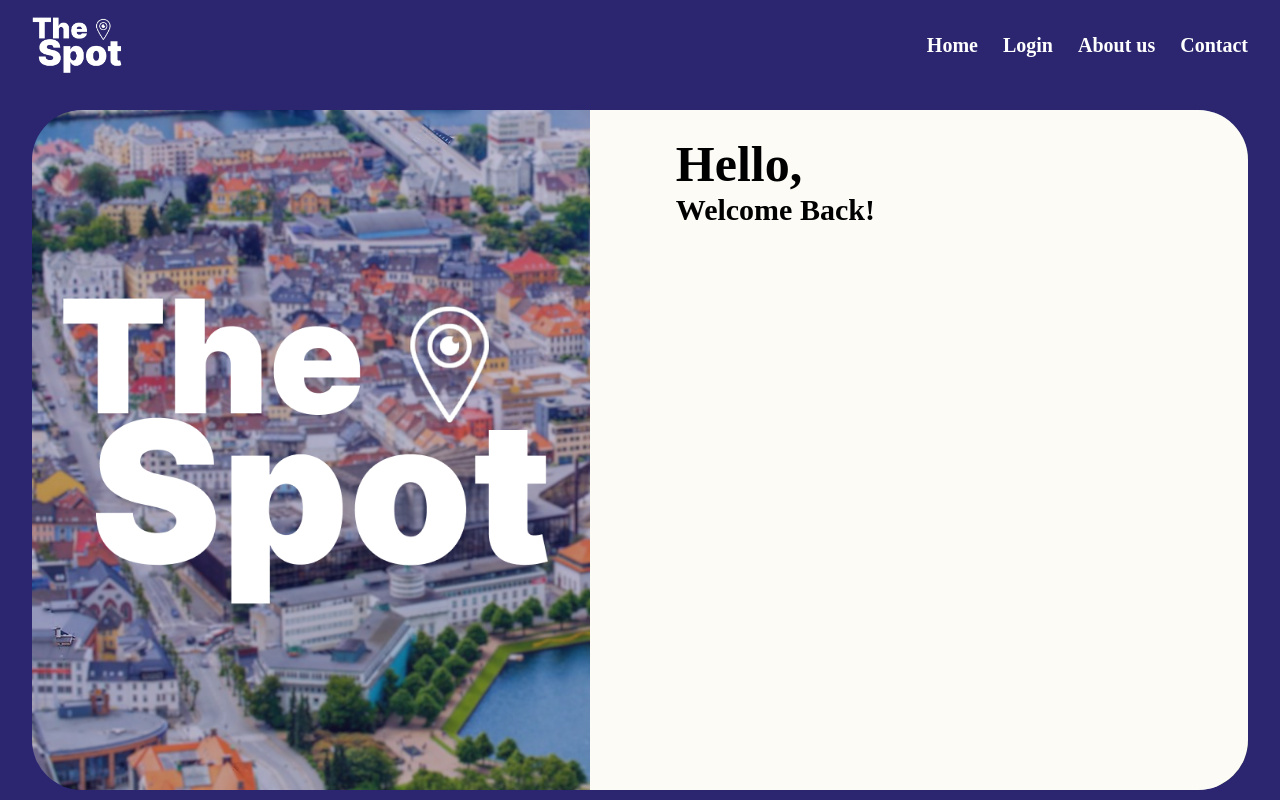
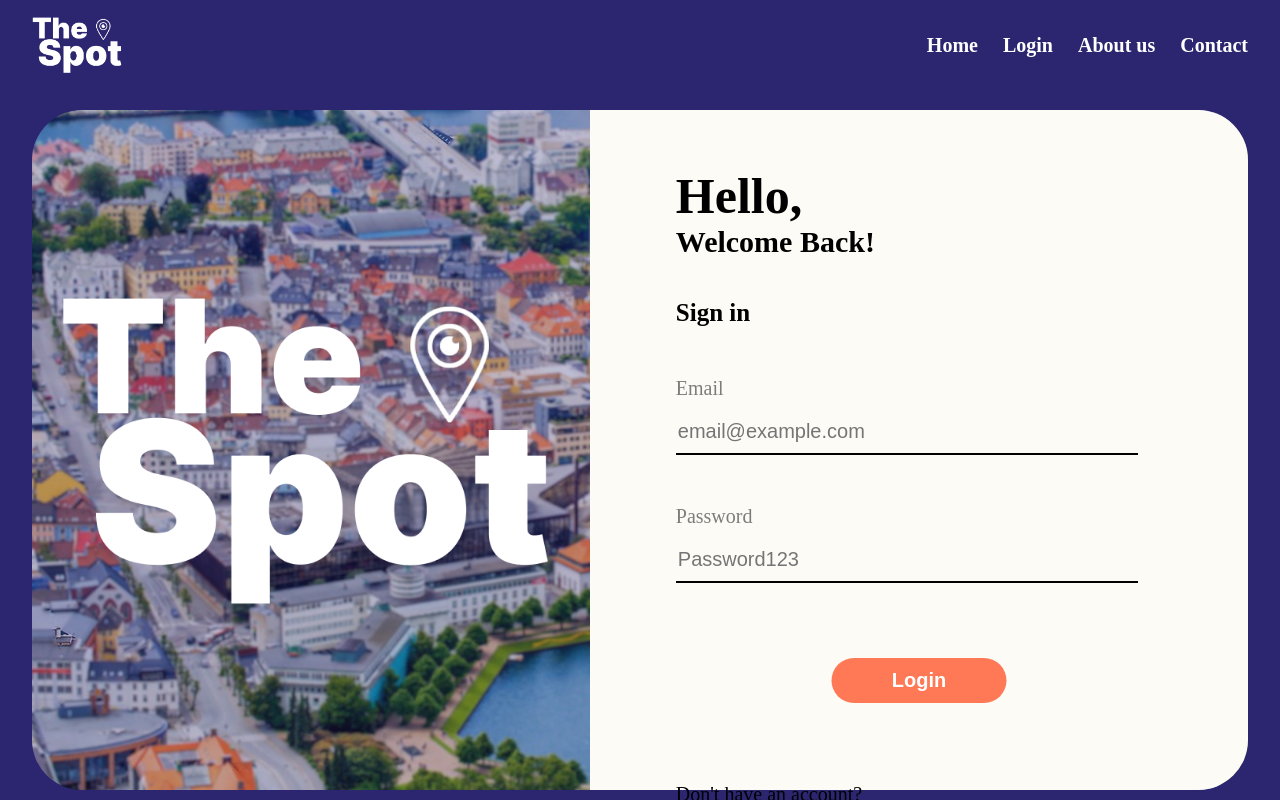
Before and after one commit to werivik/Agency2, a React (Vite) app: page /login in a window 1280 px wide. Built offline with nearby package versions, Linux system fonts and the light colour scheme.

Commit message:
login page
Bare basic kode, ingen firebase helt enda

```diff
--- a/src/pages/Login/Login.js
+++ b/src/pages/Login/Login.js
@@ -12,17 +12,33 @@ function Login() {
         <div className={styles.loginBorder}>
           <div className={styles.loginContent}>
             <div className={styles.loginLeft}>
-                            <img src={loginLogo} alt="The Spot Logo" className={styles.loginLogo}></img>
+              <img src={loginLogo} alt="The Spot Logo" className={styles.loginLogo} />
             </div>
             <div className={styles.loginRight}>
               <div className={styles.loginRightContent}>
                 <h2>Hello,</h2>
                 <h3>Welcome Back!</h3>
+                <form className={styles.loginForm}>
+                  <h3>Sign in</h3>
+                  <div className={styles.inputGroup}>
+                    <label htmlFor="email">Email</label>
+                    <input type="email" id="email" name="email" required placeholder='email@example.com' />
+                  </div>
+                  <div className={styles.inputGroup}>
+                    <label htmlFor="password">Password</label>
+                    <input type="password" id="password" name="password" required placeholder='Password123' />
+                  </div>
+                  <button type="submit" className={styles.loginButton}>Login</button>
+                </form>
+                <div className={styles.loginOptions}>
+                  <p>Don't have an account?</p>
+                  <Link to="/register" >Create Here</Link>
+                </div>
               </div>
             </div>
           </div>
           <div className={styles.loginImageBlur}>
-                        <img src={bannerImage} alt="Bergen Sentrum" className={styles.backgroundImage} ></img>
+            <img src={bannerImage} alt="Bergen Sentrum" className={styles.backgroundImage} />
           </div>
         </div>
       </section>
--- a/src/pages/Login/Login.module.css
+++ b/src/pages/Login/Login.module.css
@@ -80,11 +80,12 @@
     border-radius: 0px 50px 50px 0px;
     display: flex;
     justify-content: center;
+    align-items: center;
 }
 
 .loginRightContent {
     width: 80%;
-    height: 100%;
+    height: 90%;
 }
 
 .loginRightContent h2 {
@@ -98,3 +99,88 @@
     margin: 0;
     padding: 0;
 }
+
+.loginForm {
+    max-height: 475px;
+    width: 100%;
+    position: relative;
+    margin-top: 40px;
+}
+
+.loginForm h3 {
+    font-size: 25px;
+}
+
+.loginButton {
+    position: absolute;
+    left: 50%;
+    transform: translate(-50%);
+    background-color: #FF7957;
+    border: none;
+    height: 45px;
+    width: 175px;
+    font-size: 20px;
+    color: white;
+    font-weight: 600;
+    border-radius: 50px;
+    margin-top: 75px;
+    transform: 0.3s;
+}
+
+.loginButton:hover {
+    transform: 0.3s;
+    background-color: #2B266F;
+    cursor: pointer;
+}
+
+.inputGroup {
+    display: flex;
+    flex-direction: column;
+    gap: 15px;
+    margin-top: 50px;
+    width: 95%;
+    font-size: 20px;
+}
+
+.inputGroup label {
+    opacity: 50%;
+}
+
+.inputGroup input {
+    height: 40px;
+    border-top: none;
+    border-left: none;
+    border-right: none;
+    border-bottom: solid black 2px;
+    background-color: #FCFBF6;
+}
+
+.inputGroup input::placeholder {
+    opacity: 100%;
+    font-size: 20px;
+}
+
+.loginOptions {
+    margin-top: 200px;
+}
+
+.loginOptions p {
+    margin: 0;
+    padding: 0;
+    font-size: 20px;
+}
+
+.loginOptions a {
+    padding: 0;
+    font-size: 20px;
+    text-decoration: none;
+    color: #FF7957;
+    font-weight: 600;
+    transition: 0.25s;
+    margin-bottom: 5px;
+}
+
+.loginOptions a:hover {
+    transition: 0.25s;
+    color: #2B266F;
+}
```
Lines whose indentation alone changed are shown as unchanged.
